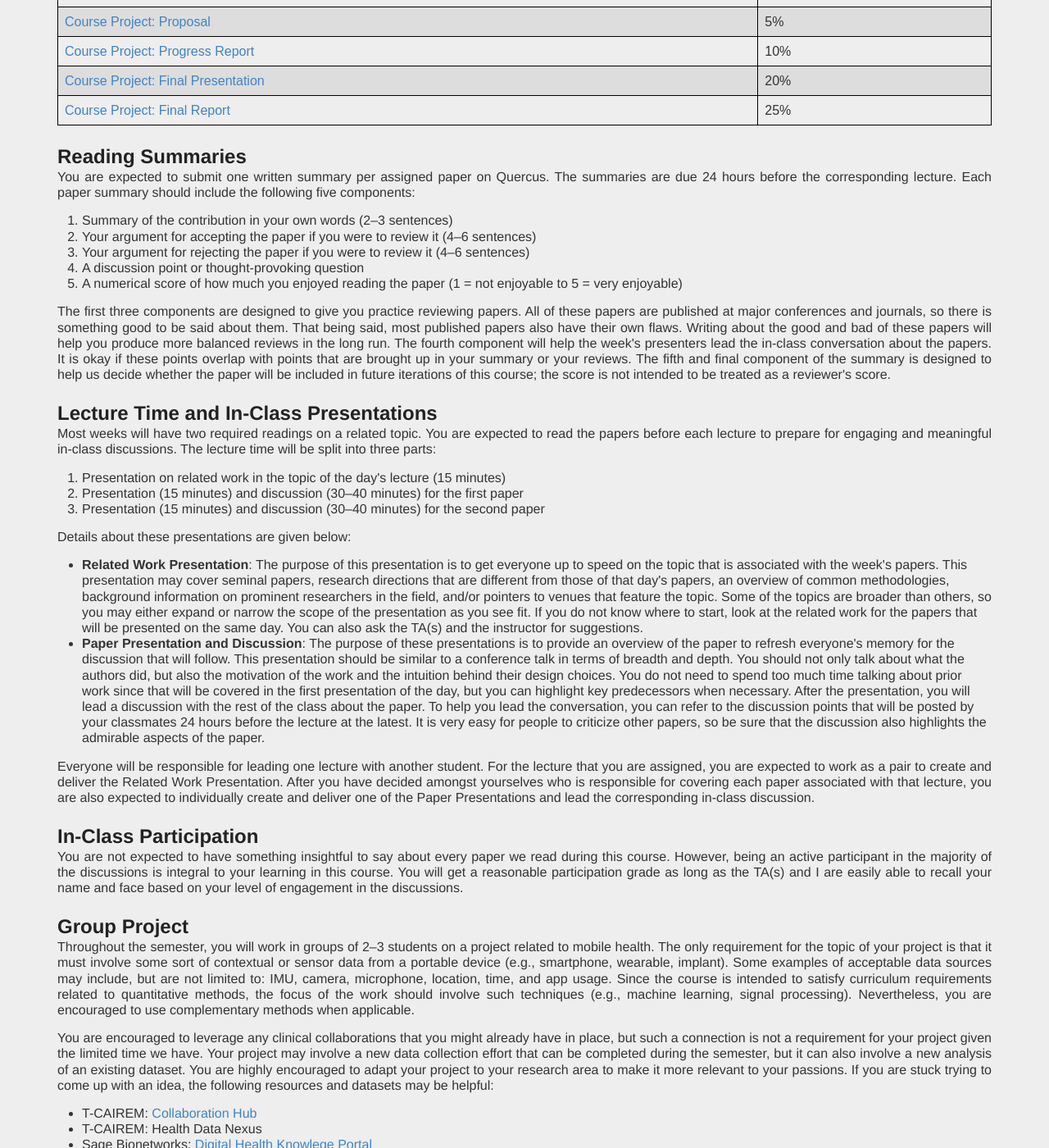
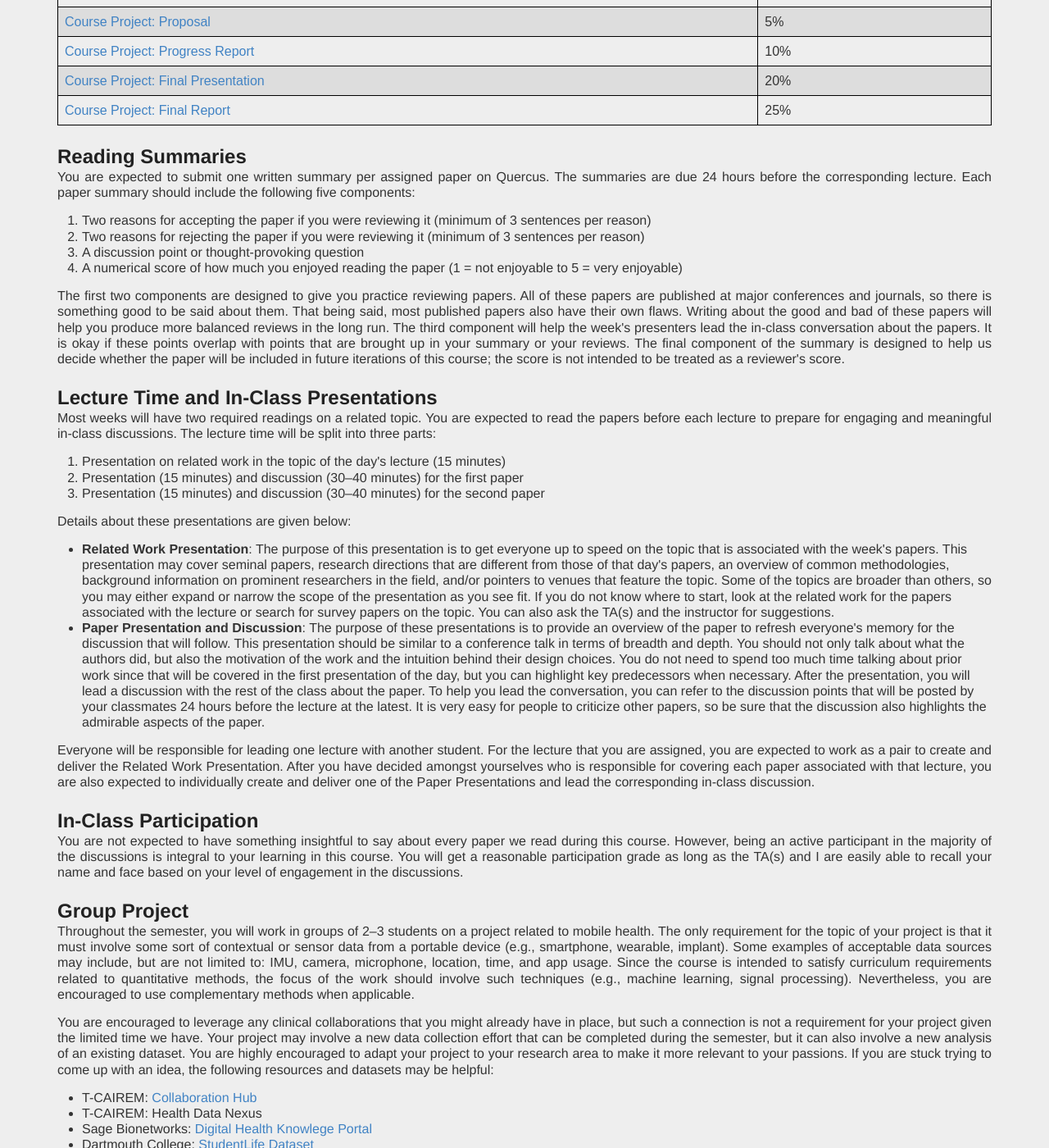
Before and after one commit to mariakakis/mhealth-course, a Jekyll site: the page built from syllabus/index.html, in a window 1280 px wide and 1400 px high, scrolled down 291 px. Shown: the whole window at 82% size. Built offline with Jekyll 4.4.1, drawn with Linux system fonts in a browser that asks for light colours; some web fonts are replaced; some of the changed text lies outside the part shown.

Commit message:
updating reading summary rubric

```diff
--- a/syllabus/index.html
+++ b/syllabus/index.html
@@ -59,16 +59,15 @@ title:
 <p>
 You are expected to submit one written summary per assigned paper on Quercus. The summaries are due 24 hours before the corresponding lecture. Each paper summary should include the following five components:
 <ol>
-  <li>Summary of the contribution in your own words (2–3 sentences)</li>
-  <li>Your argument for accepting the paper if you were to review it (4–6 sentences)</li>
-  <li>Your argument for rejecting the paper if you were to review it (4–6 sentences)</li>
+  <li>Two reasons for accepting the paper if you were reviewing it (minimum of 3 sentences per reason)</li>
+  <li>Two reasons for rejecting the paper if you were reviewing it (minimum of 3 sentences per reason)</li>
   <li>A discussion point or thought-provoking question</li>
   <li>A numerical score of how much you enjoyed reading the paper (1 = not enjoyable to 5 = very enjoyable)</li>
 </ol>
 </p>
 
 <p>
-The first three components are designed to give you practice reviewing papers. All of these papers are published at major conferences and journals, so there is something good to be said about them. That being said, most published papers also have their own flaws. Writing about the good and bad of these papers will help you produce more balanced reviews in the long run. The fourth component will help the week's presenters lead the in-class conversation about the papers. It is okay if these points overlap with points that are brought up in your summary or your reviews. The fifth and final component of the summary is designed to help us decide whether the paper will be included in future iterations of this course; the score is not intended to be treated as a reviewer's score.
+The first two components are designed to give you practice reviewing papers. All of these papers are published at major conferences and journals, so there is something good to be said about them. That being said, most published papers also have their own flaws. Writing about the good and bad of these papers will help you produce more balanced reviews in the long run. The third component will help the week's presenters lead the in-class conversation about the papers. It is okay if these points overlap with points that are brought up in your summary or your reviews. The final component of the summary is designed to help us decide whether the paper will be included in future iterations of this course; the score is not intended to be treated as a reviewer's score.
 </p>
 
 <!-- Structure -->
@@ -85,7 +84,7 @@ Most weeks will have two required readings on a related topic. You are expected
 <p>
 Details about these presentations are given below:
 <ul>
-  <li><b>Related Work Presentation</b>: The purpose of this presentation is to get everyone up to speed on the topic that is associated with the week's papers. This presentation may cover seminal papers, research directions that are different from those of that day's papers, an overview of common methodologies, background information on prominent researchers in the field, and/or pointers to venues that feature the topic. Some of the topics are broader than others, so you may either expand or narrow the scope of the presentation as you see fit. If you do not know where to start, look at the related work for the papers that will be presented on the same day. You can also ask the TA(s) and the instructor for suggestions.</li>
+  <li><b>Related Work Presentation</b>: The purpose of this presentation is to get everyone up to speed on the topic that is associated with the week's papers. This presentation may cover seminal papers, research directions that are different from those of that day's papers, an overview of common methodologies, background information on prominent researchers in the field, and/or pointers to venues that feature the topic. Some of the topics are broader than others, so you may either expand or narrow the scope of the presentation as you see fit. If you do not know where to start, look at the related work for the papers associated with the lecture or search for survey papers on the topic. You can also ask the TA(s) and the instructor for suggestions.</li>
   <li><b>Paper Presentation and Discussion</b>: The purpose of these presentations is to provide an overview of the paper to refresh everyone's memory for the discussion that will follow. This presentation should be similar to a conference talk in terms of breadth and depth. You should not only talk about what the authors did, but also the motivation of the work and the intuition behind their design choices. You do not need to spend too much time talking about prior work since that will be covered in the first presentation of the day, but you can highlight key predecessors when necessary. After the presentation, you will lead a discussion with the rest of the class about the paper. To help you lead the conversation, you can refer to the discussion points that will be posted by your classmates 24 hours before the lecture at the latest. It is very easy for people to criticize other papers, so be sure that the discussion also highlights the admirable aspects of the paper.</li>
 </ul>
 </p>
@@ -123,7 +122,7 @@ You are encouraged to leverage any clinical collaborations that you might alread
 There will be deliverables throughout the semester to ensure that your group is making sufficient progress on your project:
 <ol>
   <li><b>Proposal</b>: A 2-page document proposing your idea and your execution plan</li>
-  <li><b>Progress Report</b>: A 4-page document describing your progress halfway through the semester</li>
+  <li><b>Progress Report</b>: An 8-page document describing your progress halfway through the semester</li>
   <li><b>Final Presentation</b>: A 10-minute presentation summarizing your project</li>
   <li><b>Final Report</b>: A 10-page document akin to a journal or conference submission</li>
 </ol>
```
